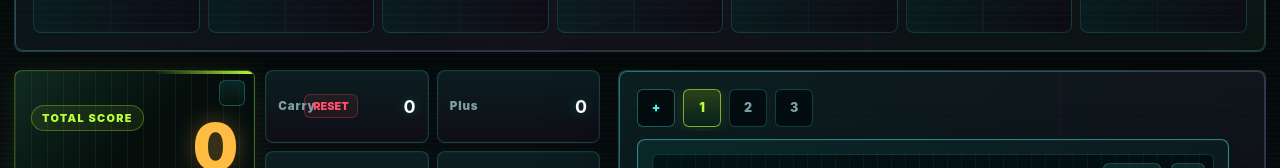
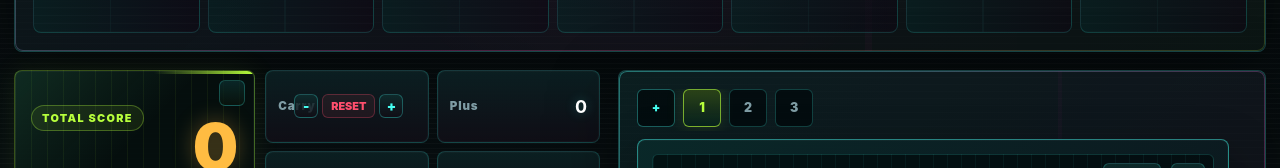
Before and after one commit to Link-Code-ASH/dash-board, a React (Vite) app: page / in a window 1280 px wide. Shown: the part 632-800 px from the top of the page. Built offline with nearby package versions, Linux system fonts and the light colour scheme.

Commit message:
Add Carry score adjustment buttons

```diff
--- a/src/App.jsx
+++ b/src/App.jsx
@@ -209,6 +209,7 @@ function createFallbackState() {
     routineAttempts: {},
     flaggedDate: "",
     carryResetDate: "",
+    carryAdjustment: 0,
     presets: clonePresets(),
     categories,
     weeklyPlan: createEmptyWeeklyPlan(categories),
@@ -228,6 +229,7 @@ function normalizeState(source) {
     routineAttempts: source?.routineAttempts && typeof source.routineAttempts === "object" ? source.routineAttempts : {},
     flaggedDate: source?.flaggedDate || "",
     carryResetDate: source?.carryResetDate || "",
+    carryAdjustment: scoreNumber(source?.carryAdjustment, 0),
     presets: normalizePresets(source?.presets),
     categories,
     weeklyPlan: normalizeWeeklyPlan(source?.weeklyPlan, categories),
@@ -661,12 +663,14 @@ function App() {
 
   const getEntries = (dateKey = selectedDate) => (Array.isArray(data.days[dateKey]) ? data.days[dateKey] : []);
   const getDayTotal = (dateKey) => getEntries(dateKey).reduce((sum, entry) => sum + entry.score, 0);
-  const getCarryTotal = () =>
-    Object.entries(data.days).reduce((sum, [key, dayEntries]) => {
+  const getCarryTotal = () => {
+    const carryFromEntries = Object.entries(data.days).reduce((sum, [key, dayEntries]) => {
       if (key >= selectedDate || !Array.isArray(dayEntries)) return sum;
       if (data.carryResetDate && selectedDate >= data.carryResetDate && key < data.carryResetDate) return sum;
       return sum + dayEntries.reduce((daySum, entry) => daySum + entry.score, 0);
     }, 0);
+    return carryFromEntries + scoreNumber(data.carryAdjustment, 0);
+  };
 
   const scoreInfo = useMemo(() => {
     const plus = entries.filter((entry) => entry.score > 0).reduce((sum, entry) => sum + entry.score, 0);
@@ -726,6 +730,14 @@ function App() {
   const resetCarry = () => {
     saveData((draft) => {
       draft.carryResetDate = selectedDate;
+      draft.carryAdjustment = 0;
+      return draft;
+    });
+  };
+
+  const adjustCarry = (amount) => {
+    saveData((draft) => {
+      draft.carryAdjustment = scoreNumber(draft.carryAdjustment, 0) + amount;
       return draft;
     });
   };
@@ -1115,7 +1127,7 @@ function App() {
       h(
         "div",
         { className: "daily-left-rail" },
-        h(ScorePanel, { entryCount: entries.length, onResetCarry: resetCarry, onToggleAttempt: toggleRoutineAttempt, routineTried, scoreInfo }),
+        h(ScorePanel, { entryCount: entries.length, onAdjustCarry: adjustCarry, onResetCarry: resetCarry, onToggleAttempt: toggleRoutineAttempt, routineTried, scoreInfo }),
         h(DateMarkerPanel, { dateMarkers: data.dateMarkers, selectedDate, updateDateMarker }),
       ),
       h(MemoPanel, {
@@ -1800,7 +1812,7 @@ function MemoBlockColumn({ cardId, extraField, extraValue, field, split, updateM
   );
 }
 
-function ScorePanel({ entryCount, onResetCarry, onToggleAttempt, routineTried, scoreInfo }) {
+function ScorePanel({ entryCount, onAdjustCarry, onResetCarry, onToggleAttempt, routineTried, scoreInfo }) {
   const totalClass = scoreInfo.total < 0 ? "negative" : scoreInfo.total === 0 ? "neutral" : "";
   const fillClass = scoreInfo.total > 0 ? "positive" : scoreInfo.total < 0 ? "negative" : "neutral";
   return h(
@@ -1832,7 +1844,13 @@ function ScorePanel({ entryCount, onResetCarry, onToggleAttempt, routineTried, s
         "div",
         { className: "carry-detail" },
         h("span", { className: "detail-label" }, "Carry"),
-        h("button", { className: "carry-reset-button", type: "button", title: "Reset Carry", onClick: onResetCarry }, "Reset"),
+        h(
+          "div",
+          { className: "carry-controls" },
+          h("button", { className: "carry-adjust-button", type: "button", title: "Decrease Carry", "aria-label": "Decrease Carry", onClick: () => onAdjustCarry(-1) }, "-"),
+          h("button", { className: "carry-reset-button", type: "button", title: "Reset Carry", onClick: onResetCarry }, "Reset"),
+          h("button", { className: "carry-adjust-button", type: "button", title: "Increase Carry", "aria-label": "Increase Carry", onClick: () => onAdjustCarry(1) }, "+"),
+        ),
         h("strong", null, formatScore(scoreInfo.carry)),
       ),
       h("div", null, h("span", { className: "detail-label" }, "Plus"), h("strong", null, formatScore(scoreInfo.plus))),
--- a/src/styles.css
+++ b/src/styles.css
@@ -699,29 +699,60 @@ input[type="date"] {
   display: grid !important;
   grid-template-columns: minmax(0, 1fr) auto minmax(42px, auto);
   align-items: center;
-  gap: 10px;
+  gap: 8px;
 }
 
 .carry-detail strong {
   justify-self: end;
 }
 
-.carry-reset-button {
+.carry-controls {
+  display: inline-grid;
+  grid-template-columns: 24px auto 24px;
+  align-items: center;
+  gap: 4px;
+}
+
+.carry-reset-button,
+.carry-adjust-button {
   min-height: 24px;
   border: 1px solid rgba(255, 79, 109, 0.28);
   border-radius: 6px;
   background: rgba(255, 79, 109, 0.08);
   color: var(--minus);
-  padding: 0 8px;
   font-size: 0.68rem;
   font-weight: 950;
   line-height: 1;
+}
+
+.carry-reset-button {
+  padding: 0 8px;
   text-transform: uppercase;
 }
 
-.carry-reset-button:hover {
+.carry-adjust-button {
+  width: 24px;
+  padding: 0;
+  display: inline-grid;
+  place-items: center;
+  color: var(--cyan);
+  border-color: rgba(70, 255, 242, 0.28);
+  background:
+    linear-gradient(180deg, rgba(70, 255, 242, 0.12), rgba(255, 45, 184, 0.04)),
+    rgba(5, 12, 14, 0.82);
+  font-size: 0.85rem;
+}
+
+.carry-reset-button:hover,
+.carry-adjust-button:hover {
   border-color: rgba(255, 79, 109, 0.52);
   box-shadow: 0 0 14px rgba(255, 79, 109, 0.12);
+}
+
+.carry-adjust-button:hover {
+  color: #fff;
+  border-color: rgba(70, 255, 242, 0.52);
+  box-shadow: 0 0 14px rgba(70, 255, 242, 0.12);
 }
 
 .entry-form,
```
